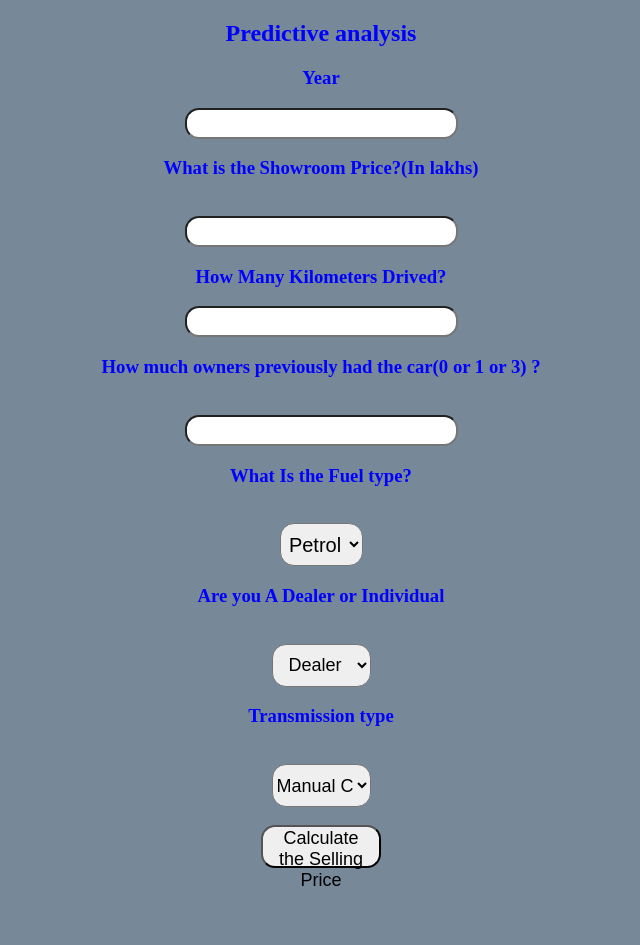
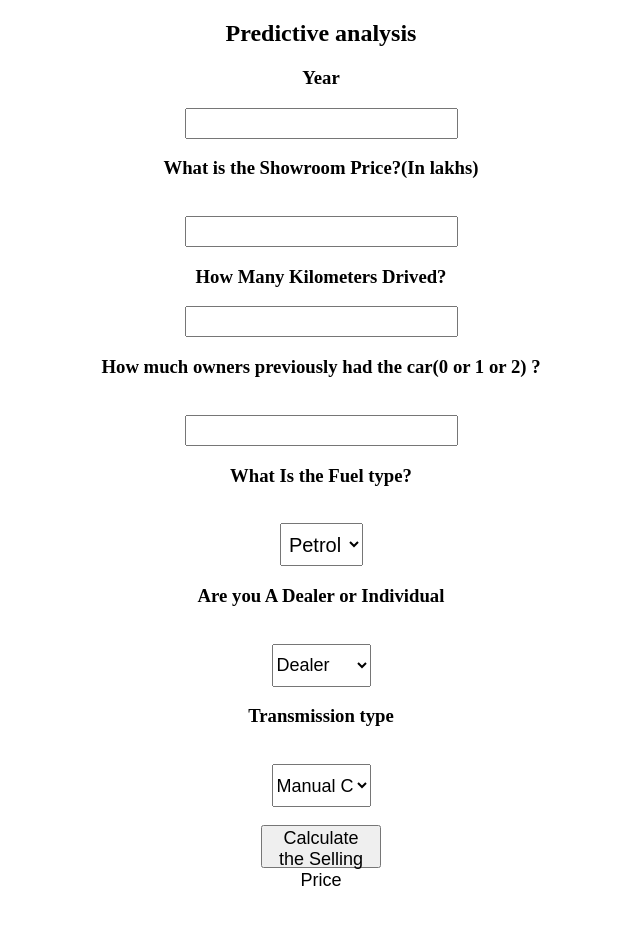
Before and after one commit to yashbhoyar/car-price-prediction, a Flask app: page / in a window 1280 px wide. Shown: the whole page, without its empty margins (319-959 px from the left). Run offline with Flask 2, Linux system fonts and the light colour scheme; parts of the project's set-up code (start-up, migrations or seed data) failed here and were passed over.

Commit message:
Update index.html

```diff
--- a/templates/index.html
+++ b/templates/index.html
@@ -9,18 +9,18 @@
 
 <body>
 
-    <div style="color:blue">
+    <div >
         <form action="{{ url_for('predict')}}" method="post">
             <h2>Predictive analysis</h2>
             <h3>Year</h3>
-            <input id="first" name="Year" type="number ">
+            <input id="first" name="Year of buying" type="number ">
             <h3>What is the Showroom Price?(In lakhs)</h3><br><input id="second" name="Present_Price" required="required">
             <h3>How Many Kilometers Drived?</h3><input id="third" name="Kms_Driven" required="required">
-            <h3>How much owners previously had the car(0 or 1 or 3) ?</h3><br><input id="fourth" name="Owner" required="required">
+            <h3>How much owners previously had the car(0 or 1 or 2) ?</h3><br><input id="fourth" name="Owner" required="required">
             <h3>What Is the Fuel type?</h3><br><select name="Fuel_Type_Petrol" id="fuel" required="required">
                 <option value="Petrol">Petrol</option>
                 <option value="Diesel">Diesel</option>
-                <option value="Diesel">CNG</option>
+                <option value="CNG">CNG</option>
             </select>
             <h3>Are you A Dealer or Individual</h3><br><select name="Seller_Type_Individual" id="resea" required="required">
                 <option value="Dealer">Dealer</option>
@@ -48,7 +48,7 @@
 
     <style>
         body {
-            background-color: lightslategray;
+
             text-align: center;
             padding: 0px;
         }
@@ -61,12 +61,12 @@
         }
 
         #box {
-            border-radius: 60px;
+
             border-color: 45px;
             border-style: solid;
             font-family: cursive;
             text-align: center;
-            background-color: rgb(168, 131, 61);
+
             font-size: medium;
             position: absolute;
             width: 700px;
@@ -82,31 +82,30 @@
             width: 83px;
             height: 43px;
             text-align: center;
-            border-radius: 14px;
+
             font-size: 20px;
         }
 
         #fuel:hover {
-            background-color: coral;
+
         }
 
         #research {
             width: 99px;
             height: 43px;
             text-align: center;
-            border-radius: 14px;
+
             font-size: 18px;
         }
 
         #research:hover {
-            background-color: coral;
+
         }
 
         #resea {
             width: 99px;
             height: 43px;
-            text-align: center;
-            border-radius: 14px;
+
             font-size: 18px;
         }
 
@@ -118,37 +117,37 @@
             width: 120px;
             height: 43px;
             text-align: center;
-            border-radius: 14px;
+
             font-size: 18px;
         }
 
         #sub:hover {
-            background-color: darkcyan;
+
         }
 
         #first {
-            border-radius: 14px;
+
             height: 25px;
             font-size: 20px;
             text-align: center;
         }
 
         #second {
-            border-radius: 14px;
+
             height: 25px;
             font-size: 20px;
             text-align: center;
         }
 
         #third {
-            border-radius: 14px;
+
             height: 25px;
             font-size: 20px;
             text-align: center;
         }
 
         #fourth {
-            border-radius: 14px;
+
             height: 25px;
             font-size: 20px;
             text-align: center;
```
